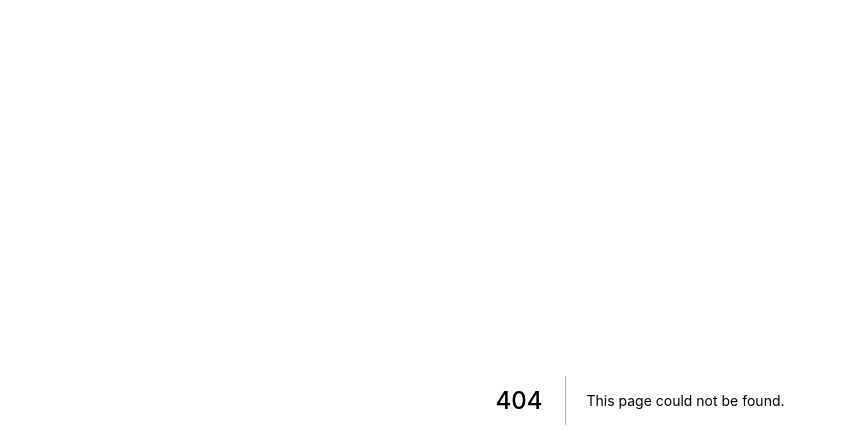
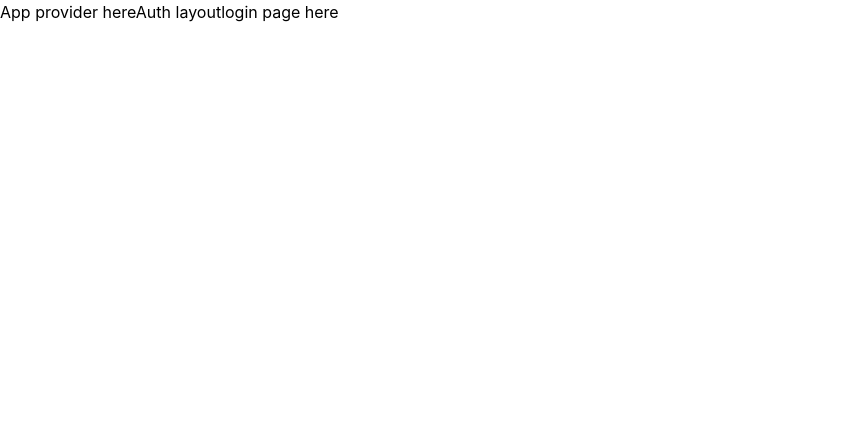
Before and after one commit to riva-network/core-pwa, a Next.js app: page /auth/login in a window 1280 px wide. Before the commit this address had no page. Shown: the top 448 px of the page, without its empty margins (0-846 px from the left). Built offline with nearby package versions, Linux system fonts and the light colour scheme.

Commit message:
feat: setup layout infrastructure

```diff
--- /dev/null
+++ b/components/layouts/AppProviders.tsx
@@ -0,0 +1,14 @@
+import { ReactElement } from "react"
+
+type AppProvidersProps = {
+  children: ReactElement
+}
+
+const AppProviders = ({ children }: AppProvidersProps) => {
+  return <>
+    App provider here
+    {children}
+  </>
+}
+
+export default AppProviders
--- /dev/null
+++ b/components/layouts/AuthLayout.tsx
@@ -0,0 +1,14 @@
+import { ReactElement } from "react"
+
+type AuthLayoutProps = {
+  children: ReactElement
+}
+
+const AuthLayout = ({ children }: AuthLayoutProps) => {
+  return <>
+    Auth layout
+    {children}
+  </>
+}
+
+export default AuthLayout
--- a/pages/_app.tsx
+++ b/pages/_app.tsx
@@ -1,8 +1,29 @@
+import type { NextPage } from 'next'
+import type { AppProps } from 'next/app'
+import type { ReactElement, ReactNode } from 'react'
+
+import AppProviders from '../components/layouts/AppProviders'
+
+
 import '../styles/globals.css'
-import type { AppProps } from 'next/app'
 
-function MyApp({ Component, pageProps }: AppProps) {
-  return <Component {...pageProps} />
+
+type NextPageWithLayout = NextPage & {
+  getLayout?: (page: ReactElement) => ReactNode
+}
+
+type AppPropsWithLayout = AppProps & {
+  Component: NextPageWithLayout
+}
+
+function MyApp({ Component, pageProps }: AppPropsWithLayout) {
+  const getLayout = Component.getLayout ?? ((page) => page)
+
+  const app = getLayout(
+    <Component {...pageProps} />
+  ) as ReactElement
+
+  return <AppProviders>{app}</AppProviders>
 }
 
 export default MyApp
--- /dev/null
+++ b/pages/auth/login.tsx
@@ -0,0 +1,19 @@
+import { ReactElement } from "react"
+
+import AuthLayout from "../../components/layouts/AuthLayout"
+
+const LoginPage = () => {
+  return <>
+    login page here
+  </>
+}
+
+LoginPage.getLayout = function getLayout(page: ReactElement) {
+  return (
+    <AuthLayout>
+      {page}
+    </AuthLayout>
+  )
+}
+
+export default LoginPage
```
